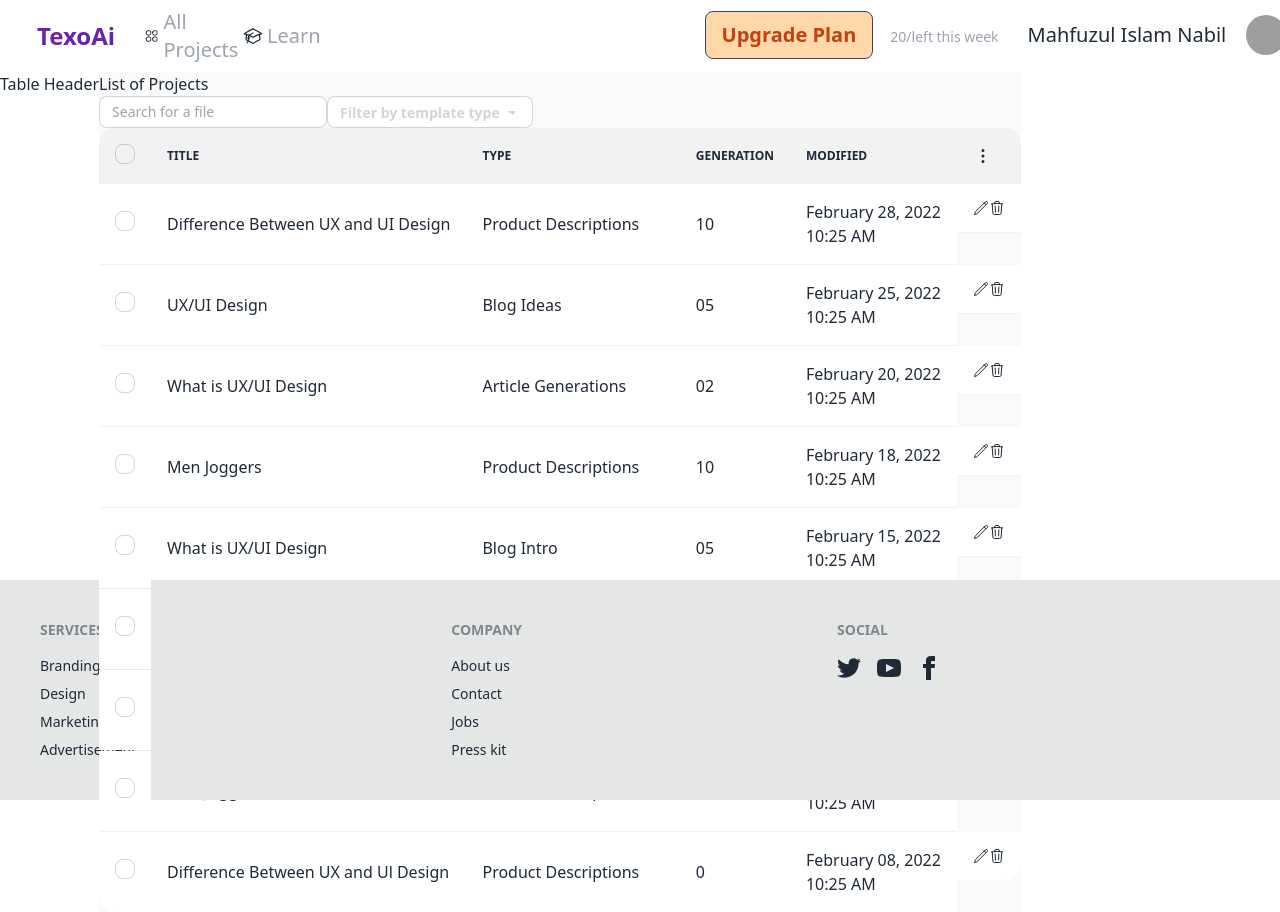
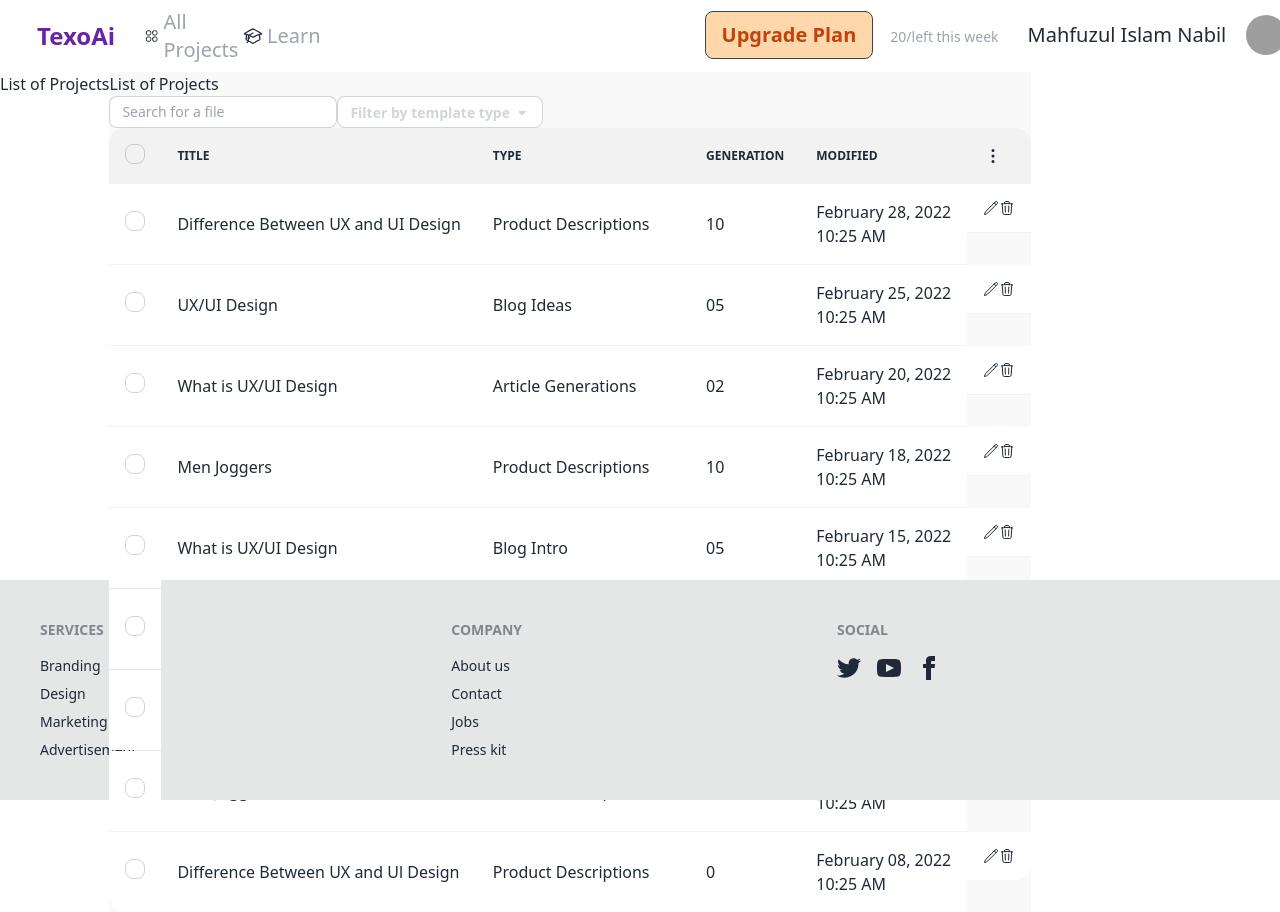
Before and after one commit to darkimpow/ai-writer-app-final, a React (Create React App) app: page / in a window 1280 px wide. Built offline with nearby package versions, Linux system fonts and the light colour scheme; grey boxes are pictures that could not be loaded.

Commit message:
created header component

```diff
--- a/src/projects/TableHeader.js
+++ b/src/projects/TableHeader.js
@@ -3,7 +3,7 @@ import React from 'react';
 function TableHeader(props) {
     return (
         <div>
-            Table Header
+            <h2>List of Projects</h2>
         </div>
     );
 }
```
